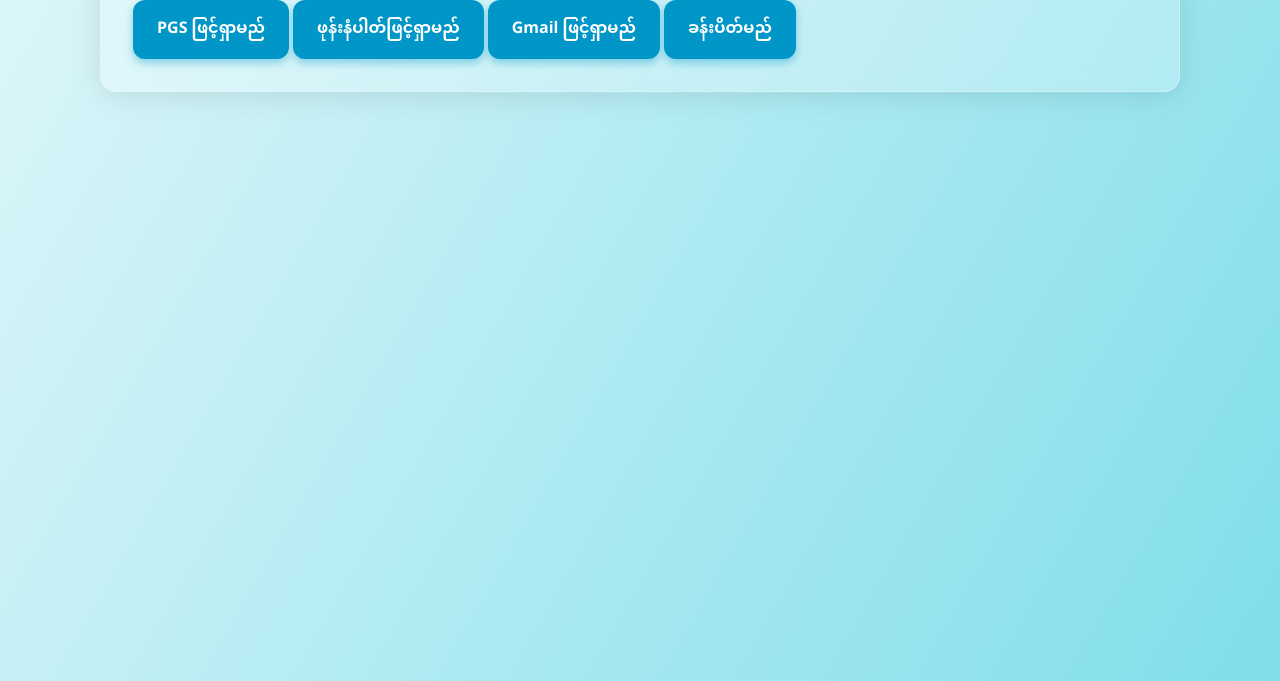
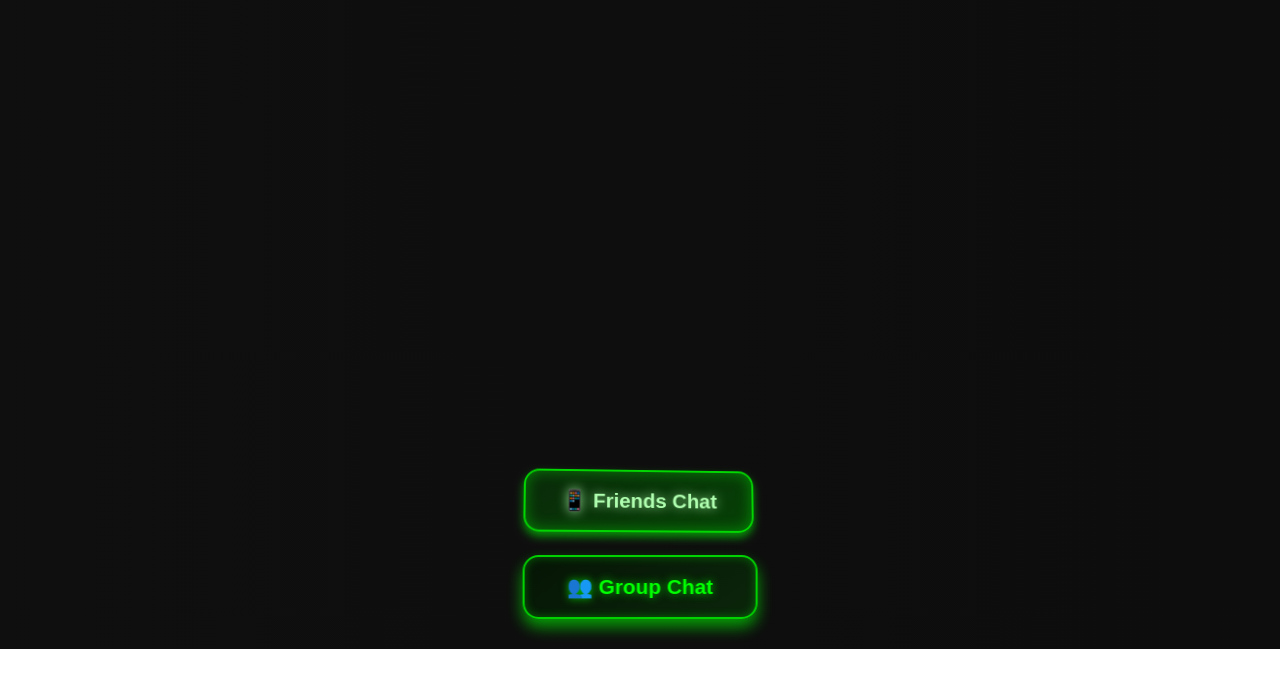
Before and after one commit to Smartburme/burme-chat.io, a plain HTML site: page pages/main.html in a window 1280 px wide. Shown: the part 151-832 px from the top of the page. After the commit the page ends 800 px from the top, so only its background shows below. Drawn offline with Linux system fonts and the light colour scheme.

Commit message:
Update main.html

```diff
--- a/pages/main.html
+++ b/pages/main.html
@@ -3,18 +3,142 @@
 <head>
   <meta charset="UTF-8" />
   <meta name="viewport" content="width=device-width, initial-scale=1" />
-  <title>Burme Social - Find Friends</title>
-  <link rel="stylesheet" href="../css/style.css" />
+  <title>Burme Chat - Float3D Buttons</title>
+  <style>
+    /* Background Gradient Animation (Subtle lightning green pulses) */
+    @keyframes bgPulse {
+      0%, 100% {
+        background-position: 0% 50%;
+      }
+      50% {
+        background-position: 100% 50%;
+      }
+    }
+
+    body {
+      margin: 0;
+      height: 100vh;
+      background: linear-gradient(270deg, #0b0b0b, #0f0f0f, #111, #0b0b0b);
+      background-size: 600% 600%;
+      animation: bgPulse 20s ease infinite;
+      font-family: 'Segoe UI', Tahoma, Geneva, Verdana, sans-serif;
+      color: #00ff00;
+      display: flex;
+      justify-content: center;
+      align-items: center;
+      overflow: hidden;
+      user-select: none;
+    }
+
+    /* Float3D Container */
+    .float3d-bottom {
+      position: fixed;
+      left: 50%;
+      bottom: 30px;
+      transform: translateX(-50%);
+      display: flex;
+      flex-direction: column;
+      gap: 18px;
+      z-index: 10000;
+      perspective: 600px;
+      touch-action: manipulation;
+    }
+
+    /* Float3D Button */
+    .float3d-btn {
+      position: relative;
+      background: linear-gradient(145deg, #061506, #0b260b);
+      border-radius: 16px;
+      border: 2px solid #00ff00cc;
+      box-shadow:
+        0 8px 15px #00ff0099,
+        inset 0 0 10px #00ff0055;
+      color: #00ff00;
+      font-weight: 700;
+      font-size: 1.3rem;
+      padding: 18px 36px;
+      cursor: pointer;
+      transition: transform 0.3s cubic-bezier(0.25, 1, 0.5, 1),
+                  box-shadow 0.3s ease;
+      outline: none;
+      user-select: none;
+      display: inline-block;
+      text-shadow: 0 0 8px #00ff00bb;
+      transform-style: preserve-3d;
+      perspective-origin: center bottom;
+    }
+
+    /* Hover Effect */
+    .float3d-btn:hover {
+      transform: translateY(-8px) rotateX(8deg) rotateY(8deg) scale(1.05);
+      box-shadow:
+        0 14px 20px #00ff00ee,
+        inset 0 0 20px #00ff0099;
+    }
+
+    /* Active / Clicked Effect */
+    .float3d-btn:active,
+    .float3d-btn.active {
+      transform: translateY(-4px) rotateX(4deg) rotateY(4deg) scale(0.98);
+      box-shadow:
+        0 5px 8px #00ff0088,
+        inset 0 0 15px #00ff0066;
+      background: linear-gradient(145deg, #0a2a0a, #064006);
+      color: #b0ffb0;
+      text-shadow: 0 0 12px #b0ffb0cc;
+    }
+
+    /* Responsive */
+    @media (max-width: 600px) {
+      .float3d-btn {
+        font-size: 1.1rem;
+        padding: 14px 28px;
+        border-radius: 14px;
+      }
+    }
+  </style>
 </head>
 <body>
-  <div class="container card">
-    <h1>မိတ်ဆွေရှာဖွေရန်</h1>
-    <button class="btn" onclick="alert('PGS Search Not Implemented Yet')">PGS ဖြင့်ရှာမည်</button>
-    <button class="btn" onclick="alert('Mobile Search Not Implemented Yet')">ဖုန်းနံပါတ်ဖြင့်ရှာမည်</button>
-    <button class="btn" onclick="alert('Gmail Search Not Implemented Yet')">Gmail ဖြင့်ရှာမည်</button>
-    <button class="btn" onclick="alert('Create Room Not Implemented Yet')">ခန်းပိတ်မည်</button>
+
+  <div class="float3d-bottom">
+    <button id="btnFriends" class="float3d-btn" aria-label="Friends Chat">
+      📱 Friends Chat
+    </button>
+    <button id="btnGroup" class="float3d-btn" aria-label="Group Chat">
+      👥 Group Chat
+    </button>
   </div>
 
-  <script src="../js/main.js"></script>
+  <script>
+    // Buttons DOM references
+    const btnFriends = document.getElementById('btnFriends');
+    const btnGroup = document.getElementById('btnGroup');
+
+    // Toggle active state
+    function activateButton(btn) {
+      // Remove active from both first
+      btnFriends.classList.remove('active');
+      btnGroup.classList.remove('active');
+      // Add active to clicked
+      btn.classList.add('active');
+    }
+
+    // Add event listeners
+    btnFriends.addEventListener('click', () => {
+      activateButton(btnFriends);
+      console.log('Friends Chat Selected');
+      // TODO: Navigate or show friends chat page
+    });
+
+    btnGroup.addEventListener('click', () => {
+      activateButton(btnGroup);
+      console.log('Group Chat Selected');
+      // TODO: Navigate or show group chat page
+    });
+
+    // Optional: Set default active button
+    activateButton(btnFriends);
+  </script>
+
 </body>
 </html>
```
